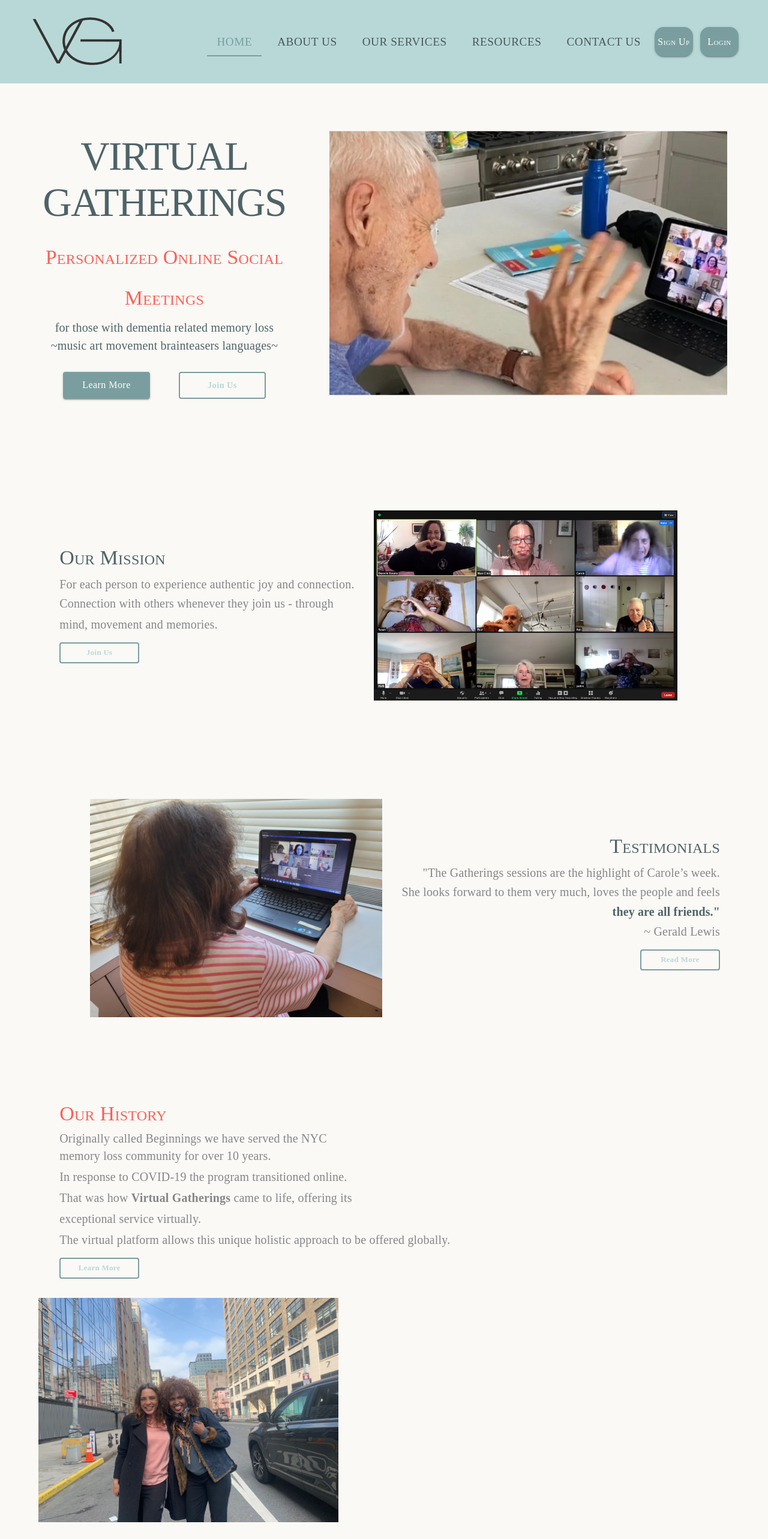
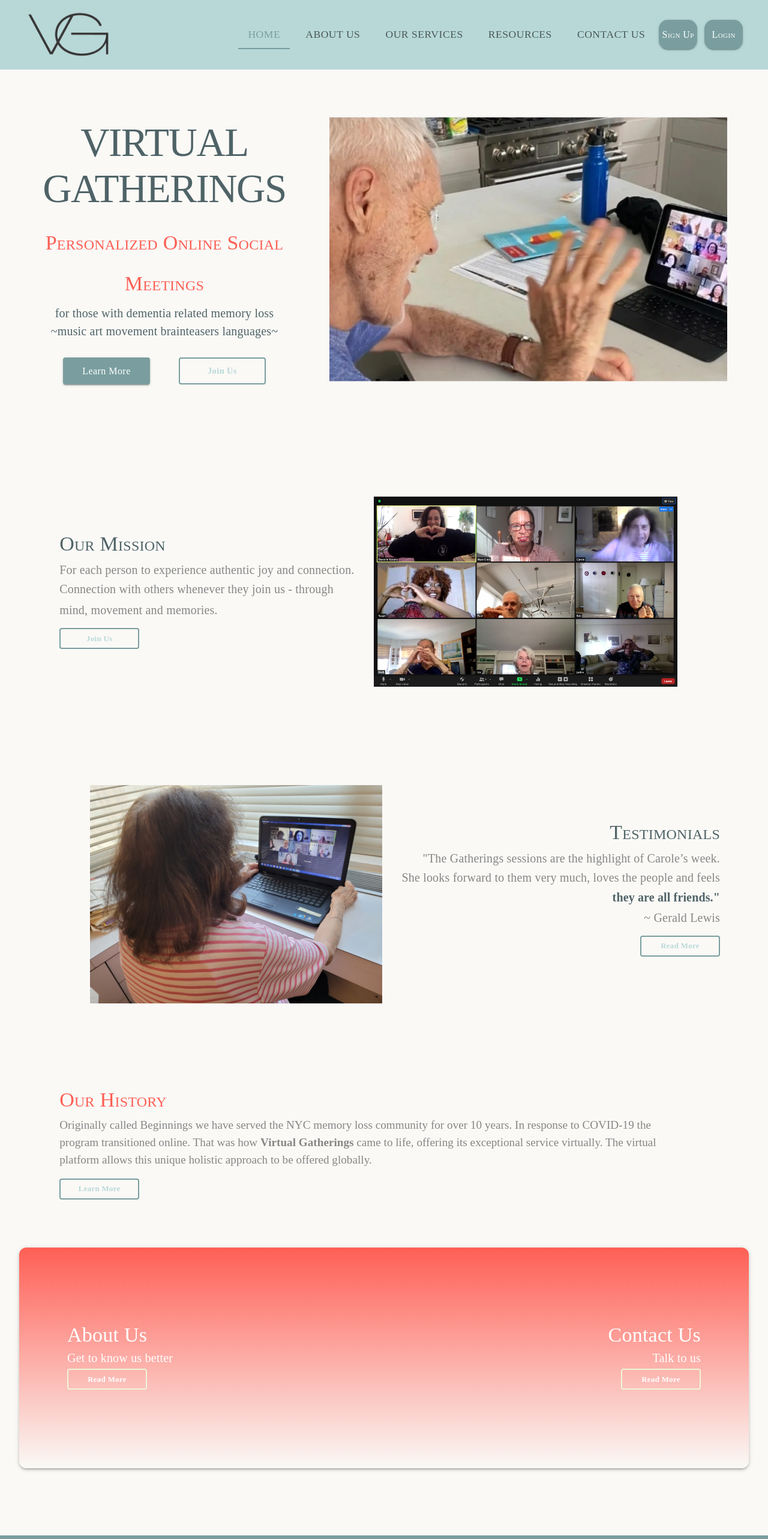
Before and after one commit to anneliesekappey/virtual-gatherings-client, a React (Create React App) app: page / in a window 1280 px wide. Shown: the top 2566 px of the page at 60% size. Built offline with nearby package versions, Linux system fonts and the light colour scheme.

Commit message:
add scroll to top add more responsiveness and styles

```diff
--- a/package.json
+++ b/package.json
@@ -17,6 +17,7 @@
     "react-dom": "^18.2.0",
     "react-router-dom": "^6.10.0",
     "react-scripts": "5.0.1",
+    "react-scroll-to-top": "^3.0.0",
     "styled-components": "^5.3.10",
     "web-vitals": "^2.1.4"
   },
--- a/src/App.js
+++ b/src/App.js
@@ -15,6 +15,7 @@ import Services from './components/ui/Services'
 import LearnMore from './components/ui/LearnMore'
 import Contact from './components/ui/Contact'
 import ShoppingCart from './pages/ShoppingCart'
+import ScrollToTop from './components/ScrollToTop'
 
 const App = () => {
   const [selectedIndex, setSelectedIndex] = useState(0)
@@ -28,6 +29,7 @@ const App = () => {
         selectedIndex={selectedIndex}
         setSelectedIndex={setSelectedIndex}
       />
+      <ScrollToTop />
       <Routes>
         <Route path="/" element=<LandingPage /> />
         <Route path="/signup" element=<Signup /> />
--- /dev/null
+++ b/src/components/ScrollToTop.js
@@ -0,0 +1,16 @@
+import React from 'react'
+import { useEffect } from 'react'
+import { useLocation } from 'react-router-dom'
+
+const ScrollToTop = (props) => {
+  const location = useLocation()
+  useEffect(() => {
+    if (!location.hash) {
+      window.scrollTo(0, 0)
+    }
+  }, [location])
+
+  return <>{props.children}</>
+}
+
+export default ScrollToTop
--- a/src/components/ui/Header.js
+++ b/src/components/ui/Header.js
@@ -33,6 +33,7 @@ function ElevationScroll(props) {
 
 const Header = (props) => {
   const matchesSM = useMediaQuery('(max-width:600px)')
+  const matchesXL = useMediaQuery('(max-width:1200px)')
   const theme = useTheme()
   const iOS =
     typeof navigator !== 'undefined' &&
@@ -158,7 +159,7 @@ const Header = (props) => {
           to="/"
           sx={{
             fontFamily: 'Cardo',
-            fontSize: '1.2rem',
+            fontSize: matchesXL ? '1.2rem' : '1.1rem',
             minWidth: 10,
             marginLeft: '10px',
             '&:hover': {
@@ -175,7 +176,7 @@ const Header = (props) => {
           to="/about-virtual-gatherings"
           sx={{
             fontFamily: 'Cardo',
-            fontSize: '1.2rem',
+            fontSize: matchesXL ? '1.2rem' : '1.1rem',
             minWidth: 10,
             marginLeft: '10px',
             '&:hover': {
@@ -189,7 +190,7 @@ const Header = (props) => {
           to="/online-meetings"
           sx={{
             fontFamily: 'Cardo',
-            fontSize: '1.2rem',
+            fontSize: matchesXL ? '1.2rem' : '1.1rem',
             minWidth: 10,
             marginLeft: '10px',
             '&:hover': {
@@ -203,7 +204,7 @@ const Header = (props) => {
           to="/games-information-resources-for-patients-living-with-dementia-and-alzheimers"
           sx={{
             fontFamily: 'Cardo',
-            fontSize: '1.2rem',
+            fontSize: matchesXL ? '1.2rem' : '1.1rem',
             minWidth: 10,
             marginLeft: '10px',
             '&:hover': {
@@ -217,7 +218,7 @@ const Header = (props) => {
           to="/contact-virtual-gatherings"
           sx={{
             fontFamily: 'Cardo',
-            fontSize: '1.2rem',
+            fontSize: matchesXL ? '1.2rem' : '1.1rem',
             minWidth: 10,
             marginLeft: '10px',
             '&:hover': {
@@ -541,12 +542,12 @@ const Header = (props) => {
   return (
     <ElevationScroll>
       <AppBar position="sticky">
-        <Toolbar sx={{ margin: matchesSM ? 1 : 2.5 }}>
+        <Toolbar sx={{ margin: matchesSM ? 1 : matchesXL ? 2.5 : 1.6 }}>
           <Button component={Link} to="/">
             <img
               src={LogoNoWords}
-              height={matchesSM ? '47.5' : '87'}
-              width={matchesSM ? '86' : '156'}
+              height={matchesSM ? '47.5' : matchesXL ? '87' : '78'}
+              width={matchesSM ? '86' : matchesXL ? '156' : '140.4'}
               alt="Virtual Gatherings Logo"
             />
           </Button>
--- a/src/components/ui/LandingPage.js
+++ b/src/components/ui/LandingPage.js
@@ -3,9 +3,10 @@ import { Grid } from '@mui/material'
 import { useMediaQuery } from '@mui/material'
 import { Button } from '@mui/material'
 import { Typography } from '@mui/material'
+import { Box } from '@mui/material'
 import { Link } from 'react-router-dom'
 import MissionPicture from '../../images/screens/ScreenGroup.png'
-import FoundersNY from '../../images/team/FoundersNYBackground2.jpeg'
+// import FoundersNY from '../../images/team/FoundersNYBackground2.jpeg'
 import WomanBack from '../../images/screens/WomanBack.jpeg'
 import MainImage from '../../images/icons/MainImage.png'
 
@@ -138,11 +139,11 @@ const LandingPage = () => {
           <Grid
             item
             sx={{
-              maxWidth: matchesSM ? undefined : '58em',
-              minWidth: matchesSM ? undefined : '18em',
+              maxWidth: matchesSM ? undefined : matchesMD ? undefined : '58em',
+              minWidth: matchesSM ? undefined : matchesMD ? undefined : '18em',
               marginTop: '2em',
-              marginLeft: matchesSM ? 0 : '4%',
-              marginRight: matchesSM ? 0 : '3%',
+              marginLeft: matchesSM ? 0 : matchesMD ? '10%' : '4%',
+              marginRight: matchesSM ? 0 : matchesMD ? '1%' : '3%',
             }}
           >
             <img
@@ -163,7 +164,7 @@ const LandingPage = () => {
           justifyContent={matchesMD ? 'center' : matchesSM ? 'left' : undefined}
           alignItems={'center'}
           padding={matchesSM ? 2.2 : undefined}
-          sx={{ marginTop: matchesSM ? '3em' : '8em' }}
+          sx={{ marginTop: matchesSM ? '3em' : matchesMD ? '4em' : '8em' }}
           width={matchesSM ? '75%' : undefined}
         >
           <Grid
@@ -325,25 +326,25 @@ const LandingPage = () => {
           </Grid>
         </Grid>
       </Grid>
-      <Grid item sx={{ display: 'flex', alignItems: 'center' }}>
+      <Grid item>
         {/*-----History Block----*/}
         <Grid
           container
           direction={matchesSM ? 'column' : 'row'}
-          justifyContent={
-            matchesMD ? 'center' : matchesSM ? 'left' : 'flex-start'
-          }
+          justifyContent={matchesMD ? 'center' : matchesSM ? 'left' : undefined}
           alignItems={'center'}
           padding={matchesSM ? 2.2 : undefined}
           sx={{ marginTop: matchesSM ? '3em' : '8em' }}
-          width={matchesSM ? '87%' : undefined}
+          width={matchesSM ? '75%' : undefined}
         >
           <Grid
             item
-            sx={{
-              marginLeft: matchesSM ? 0 : '4.2em',
-              alignContent: matchesSM ? 'left' : 'left',
-            }}
+            xs={12}
+            sm={12}
+            md={10}
+            lg={10}
+            xl={10}
+            sx={{ marginLeft: matchesMD ? 0 : matchesSM ? 0 : '4.2em' }}
           >
             <Typography
               variant={matchesSM ? 'h5' : 'h4'}
@@ -358,36 +359,40 @@ const LandingPage = () => {
             >
               Our History
             </Typography>
+            <Box marginBottom={'1em'}>
               <Typography
-              variant={matchesSM ? 'body' : 'subtitle1'}
+                variant={matchesSM ? 'body' : 'p'}
                 sx={{
-                lineHeight: matchesSM ? 1.3 : 1.2,
+                  lineHeight: matchesSM ? 1.3 : 1.5,
                   marginBottom: '0.6em',
                   textAlign: matchesSM ? 'center' : 'left',
+                  fontSize: '1.2em',
                 }}
               >
                 Originally called Beginnings we have served the NYC
-              <Typography variant={matchesSM ? 'body' : 'subtitle1'}>
+                {/* <Typography variant={matchesSM ? 'body' : 'subtitle1'}> */}
                 {''} memory loss community for over 10 years.
-              </Typography>
-              <Typography variant={matchesSM ? 'body' : 'subtitle1'}>
+                {/* </Typography> */}
+                {/* <Typography variant={matchesSM ? 'body' : 'subtitle1'}> */}
                 {''} In response to COVID-19 the program transitioned online.
-                <Typography variant={matchesSM ? 'body' : 'subtitle1'}>
+                {/* <Typography variant={matchesSM ? 'body' : 'subtitle1'}> */}
                 {''} That was how <b> Virtual Gatherings</b> came to life,
                 offering its
-                  <Typography variant={matchesSM ? 'body' : 'subtitle1'}>
+                {/* <Typography variant={matchesSM ? 'body' : 'subtitle1'}> */}
                 {''} exceptional service virtually.
+                {/* </Typography>
                 </Typography>
               </Typography>
-              </Typography>
-              <Typography variant={matchesSM ? 'body' : 'subtitle1'}>
+              <Typography variant={matchesSM ? 'body' : 'subtitle1'}> */}
                 {''} The virtual platform allows this unique holistic approach
                 to be offered globally.
+                {/* </Typography>
+            </Typography> */}
               </Typography>
-            </Typography>
+            </Box>
             <Grid
               container
-              justifyContent={matchesSM ? 'left' : 'left'}
+              justifyContent={matchesSM ? 'center' : 'flex-start'}
               marginTop={matchesSM ? 2 : undefined}
             >
               <Button
@@ -410,21 +415,22 @@ const LandingPage = () => {
               </Button>
             </Grid>
           </Grid>
-          <Grid
-            item
-            justifyContent={'center'}
+          {/* <Grid
+            container
+            flexDirection={'row-reverse'}
             sx={{
-              marginLeft: matchesMD ? 0 : matchesSM ? 0 : '2em',
-              marginTop: '2em',
+              marginLeft: matchesSM ? 0 : '3em',
+              marginRight: matchesSM ? 0 : '4.2em',
+              marginTop: '1em',
             }}
           >
             <img
               src={FoundersNY}
               alt="Mary Ellen and Susan of Virtual Gatherings"
-              width={matchesSM ? '94%' : matchesMD ? '90%' : 500}
-              height={matchesSM ? '94%' : matchesMD ? '90%' : 374}
+              width={matchesSM ? '94%' : 500}
+              height={matchesSM ? '94%' : 374}
             />
-          </Grid>
+          </Grid> */}
         </Grid>
       </Grid>
       <Grid item>
@@ -494,7 +500,10 @@ const LandingPage = () => {
           </Grid>
           <Grid
             item
-            sx={{ marginRight: matchesSM ? '1em' : '3em', textAlign: 'right' }}
+            sx={{
+              marginRight: matchesSM ? '1em' : '3em',
+              textAlign: 'right',
+            }}
           >
             <Grid
               container
--- a/src/components/ui/Services.js
+++ b/src/components/ui/Services.js
@@ -9,6 +9,7 @@ import { CardContent } from '@mui/material'
 
 const Services = () => {
   const matchesSM = useMediaQuery('(max-width:600px)')
+  const matchesMD = useMediaQuery('(max-width:900px)')
 
   return (
     <Grid container direction={'column'} backgroundColor="#FAF9F6">
@@ -65,17 +66,13 @@ const Services = () => {
                 paddingRight: matchesSM ? '0.5em' : '2em',
                 paddingLeft: matchesSM ? '0.5em' : '2em',
                 paddingBottom: matchesSM ? '0.5em' : '1.3em',
-                height: matchesSM ? '26rem' : '15rem',
+                height: matchesSM ? '26rem' : matchesMD ? '18.5rem' : '15rem',
                 width: matchesSM ? 'auto' : '77%',
               }}
             >
               <CardContent>
                 <Grid container direction="column">
-                  <Grid item>
-                    {/* <Grid container justifyContent={'center'}>
-                      <img src={} alt="" width={276} height={368} />
-                    </Grid> */}
-                  </Grid>
+                  <Grid item></Grid>
                   <Grid item textAlign={'center'}>
                     <Typography
                       variant="h4"
@@ -152,7 +149,7 @@ const Services = () => {
                 paddingRight: matchesSM ? '0.5em' : '2em',
                 paddingLeft: matchesSM ? '0.5em' : '2em',
                 paddingBottom: matchesSM ? '0.5em' : '1.3em',
-                height: matchesSM ? '17rem' : '13rem',
+                height: matchesSM ? '17rem' : matchesMD ? '14rem' : '13rem',
                 width: matchesSM ? 'auto' : '77%',
               }}
             >
@@ -232,17 +229,13 @@ const Services = () => {
                 paddingRight: matchesSM ? '0.5em' : '2em',
                 paddingLeft: matchesSM ? '0.5em' : '2em',
                 paddingBottom: matchesSM ? '0.5em' : '1.3em',
-                height: matchesSM ? '24rem' : '15rem',
+                height: matchesSM ? '24rem' : matchesMD ? '16rem' : '15rem',
                 width: matchesSM ? 'auto' : '77%',
               }}
             >
               <CardContent>
                 <Grid container direction="column">
-                  <Grid item>
-                    {/* <Grid container justifyContent={'center'}>
-                      <img src={} alt="" width={276} height={368} />
-                    </Grid> */}
-                  </Grid>
+                  <Grid item></Grid>
                   <Grid item textAlign={'center'}>
                     <Typography
                       variant="h4"
@@ -318,17 +311,13 @@ const Services = () => {
                 paddingRight: matchesSM ? '0.5em' : '2em',
                 paddingLeft: matchesSM ? '0.5em' : '2em',
                 paddingBottom: matchesSM ? '0.5em' : '1.3em',
-                height: matchesSM ? '26rem' : '15rem',
+                height: matchesSM ? '26rem' : matchesMD ? '18rem' : '15rem',
                 width: matchesSM ? 'auto' : '77%',
               }}
             >
               <CardContent>
                 <Grid container direction="column">
-                  <Grid item>
-                    {/* <Grid container justifyContent={'center'}>
-                      <img src={} alt="" width={276} height={368} />
-                    </Grid> */}
-                  </Grid>
+                  <Grid item></Grid>
                   <Grid item textAlign={'center'}>
                     <Typography
                       variant="h4"
@@ -405,17 +394,12 @@ const Services = () => {
                 paddingRight: matchesSM ? '0.5em' : '2em',
                 paddingLeft: matchesSM ? '0.5em' : '2em',
                 paddingBottom: matchesSM ? '0.5em' : '1.3em',
-                height: matchesSM ? '22rem' : '15rem',
+                height: matchesSM ? '22rem' : matchesMD ? '16rem' : '15rem',
                 width: matchesSM ? 'auto' : '77%',
               }}
             >
               <CardContent>
                 <Grid container direction="column">
-                  <Grid item>
-                    {/* <Grid container justifyContent={'center'}>
-                      <img src={} alt="" width={276} height={368} />
-                    </Grid> */}
-                  </Grid>
                   <Grid item textAlign={'center'}>
                     <Typography
                       variant="h4"
@@ -491,17 +475,12 @@ const Services = () => {
                 paddingRight: matchesSM ? '0.5em' : '2em',
                 paddingLeft: matchesSM ? '0.5em' : '2em',
                 paddingBottom: matchesSM ? '0.5em' : '1.3em',
-                height: matchesSM ? '26.5rem' : '15rem',
+                height: matchesSM ? '26.5rem' : matchesMD ? '18.5rem' : '15rem',
                 width: matchesSM ? 'auto' : '77%',
               }}
             >
               <CardContent>
                 <Grid container direction="column">
-                  <Grid item>
-                    {/* <Grid container justifyContent={'center'}>
-                      <img src={} alt="" width={276} height={368} />
-                    </Grid> */}
-                  </Grid>
                   <Grid item textAlign={'center'}>
                     <Typography
                       variant="h4"
```
Also changed, not shown: 1 other file (tests, documents, lock files or other folders). Lines whose indentation alone changed are shown as unchanged.
